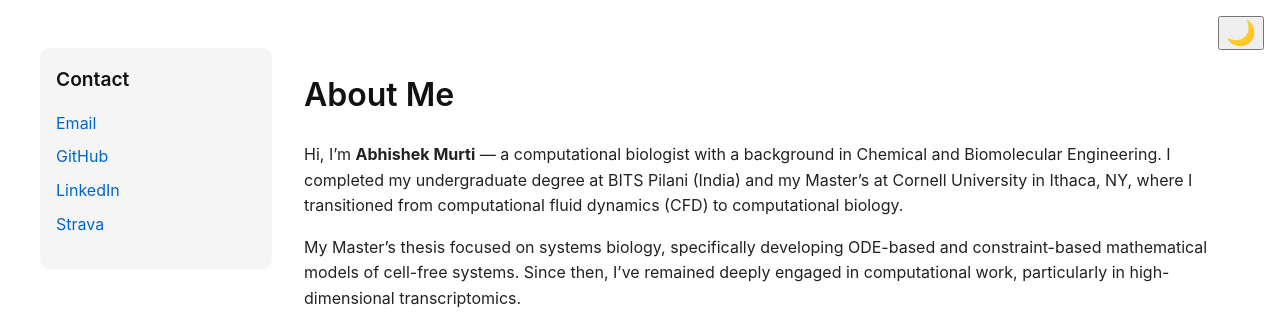
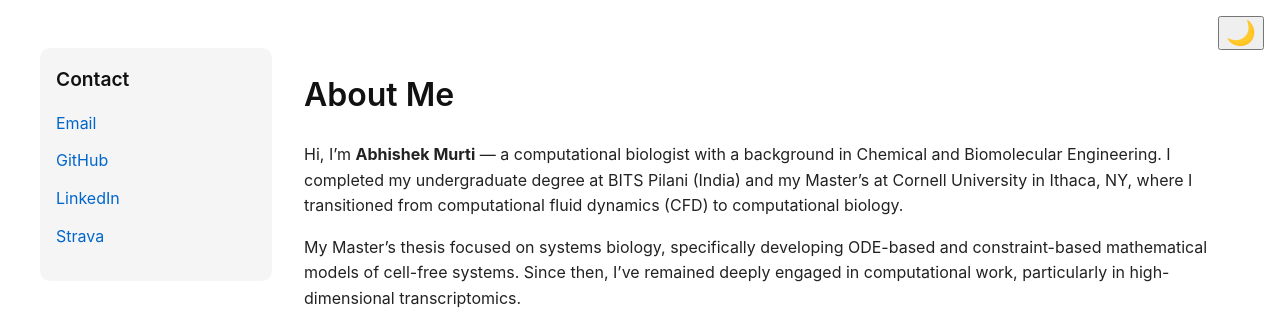
Before and after one commit to murti-abhishek/murti-abhishek.github.io, a Jekyll site: the page built from index.md, in a window 1280 px wide. Shown: the top 331 px of the page. Built offline with Jekyll 4.4.1, drawn with Linux system fonts in a browser that asks for light colours; our own code applies the rules of GitHub Pages for plain Markdown files.

Commit message:
Update style.css

```diff
--- a/assets/css/style.css
+++ b/assets/css/style.css
@@ -55,6 +55,9 @@ hr {
   background-color: #f5f5f5;
   border-radius: 10px;
   height: fit-content;
+  position: sticky;
+  top: 2rem;
+  align-self: flex-start;
 }
 
 .sidebar h2 {
@@ -68,12 +71,16 @@ hr {
 }
 
 .sidebar ul li {
-  margin-bottom: 0.5rem;
+  margin-bottom: 0.75rem;
 }
 
 .sidebar a {
   color: #0066cc;
   text-decoration: none;
+  display: flex;
+  align-items: center;
+  gap: 0.5rem;
+  font-size: 1rem;
 }
 
 .sidebar a:hover {
```
